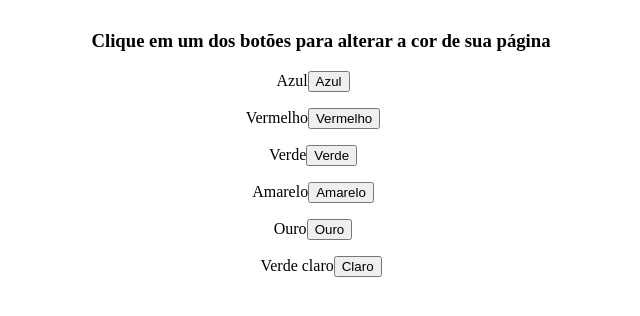
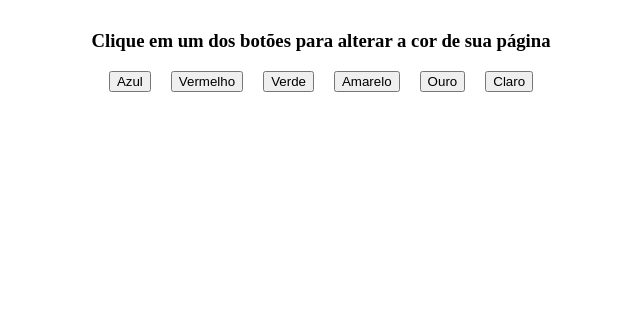
Before and after one commit to Giovannacolaneri/Ex1CorDeFundo, a plain HTML site: page index.html in a window 1280 px wide. Shown: the whole page, without its empty margins (319-959 px from the left). Drawn offline with Linux system fonts and the light colour scheme.

Commit message:
Update index.html

```diff
--- a/index.html
+++ b/index.html
@@ -18,11 +18,11 @@
     <form name="form1">
       <div class="centralizado">
         <h3>Clique em um dos botões para alterar a cor de sua página</h3>
-        <p>Azul<input type="button" name="btazul" value="Azul" onclick="document.body.style.backgroundColor='blue'">&nbsp;&nbsp;&nbsp;&nbsp;</p>
-        <p>Vermelho<input type="button" name="btvermelho" value="Vermelho" onclick="document.body.style.backgroundColor='red'">&nbsp;&nbsp;&nbsp;&nbsp;</p>
-        <p>Verde<input type="button" name="btverde" value="Verde" onclick="document.body.style.backgroundColor='green'">&nbsp;&nbsp;&nbsp;&nbsp;</p>
-        <p>Amarelo<input type="button" name="btamarelo" value="Amarelo" onclick="document.body.style.backgroundColor='yellow'">&nbsp;&nbsp;&nbsp;&nbsp;</p>
-        <p>Ouro<input type="button" name="btouro" value="Ouro" onclick="document.body.style.backgroundColor='gold'">&nbsp;&nbsp;&nbsp;&nbsp;</p>
-        <p>Verde claro<input type="button" name="btclaro" value="Claro" onclick="document.body.style.backgroundColor='lime'"></p>
+        <p><input type="button" name="btazul" value="Azul" onclick="document.body.style.backgroundColor='blue'">&nbsp;&nbsp;&nbsp;&nbsp;
+        <input type="button" name="btvermelho" value="Vermelho" onclick="document.body.style.backgroundColor='red'">&nbsp;&nbsp;&nbsp;&nbsp;
+        <input type="button" name="btverde" value="Verde" onclick="document.body.style.backgroundColor='green'">&nbsp;&nbsp;&nbsp;&nbsp;
+        <input type="button" name="btamarelo" value="Amarelo" onclick="document.body.style.backgroundColor='yellow'">&nbsp;&nbsp;&nbsp;&nbsp;
+        <input type="button" name="btouro" value="Ouro" onclick="document.body.style.backgroundColor='gold'">&nbsp;&nbsp;&nbsp;&nbsp;
+         <input type="button" name="btclaro" value="Claro" onclick="document.body.style.backgroundColor='lime'"></p>
       </div>
     </form>
```
